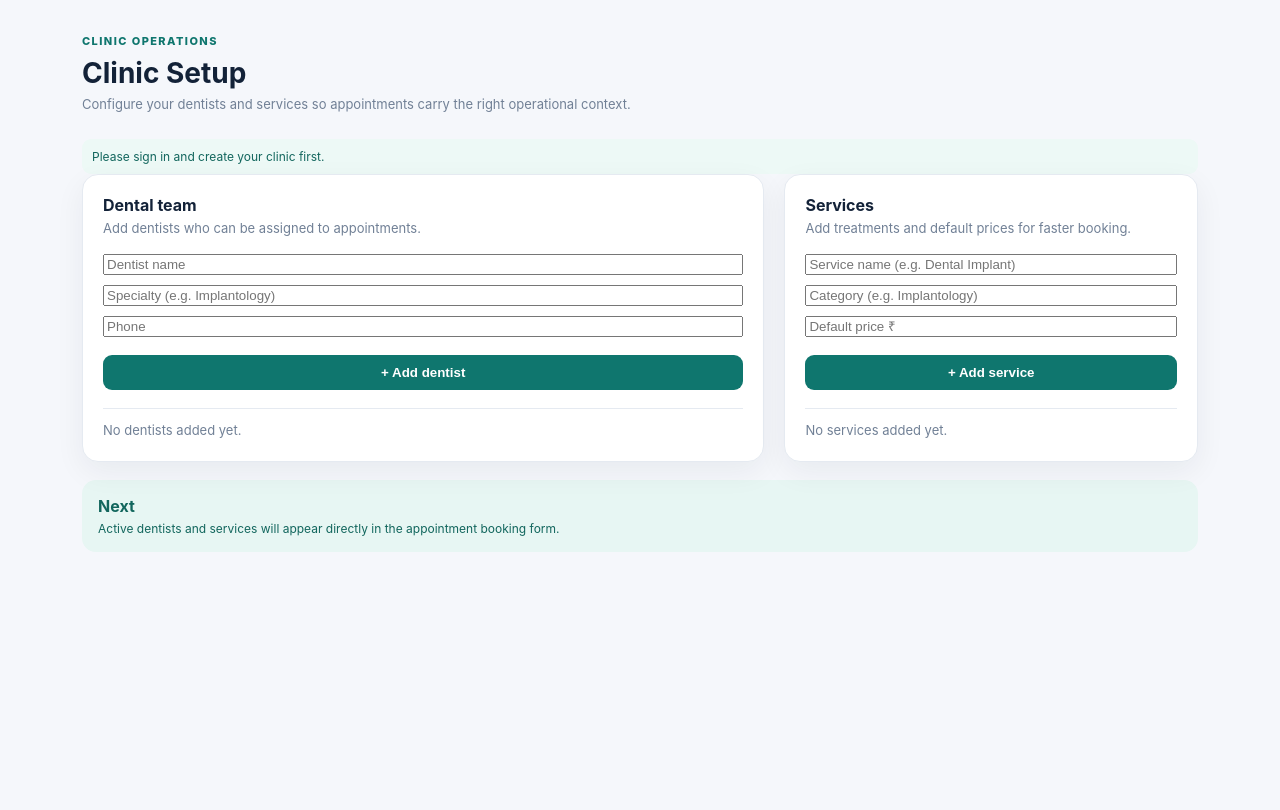
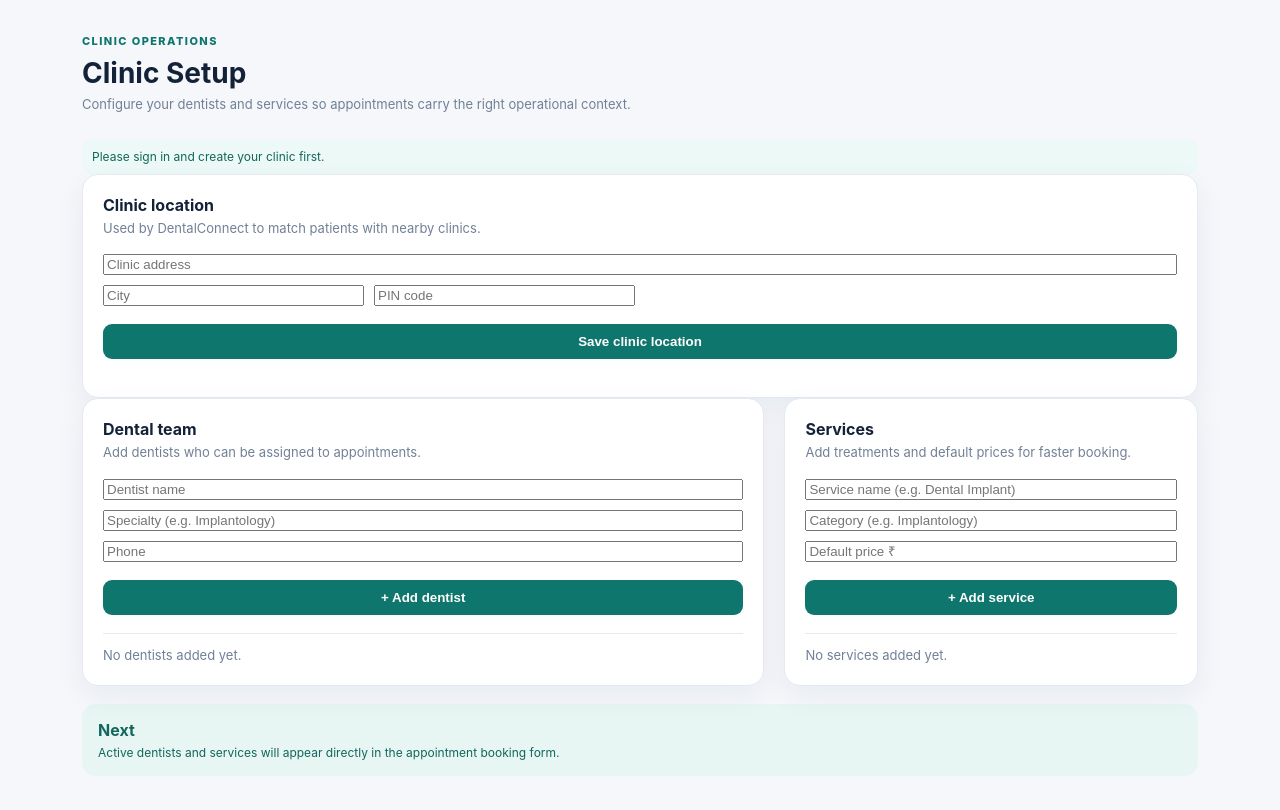
Before and after one commit to Bsuresh70/dentalcare, a Next.js app: page /clinic-setup in a window 1280 px wide. Built offline with nearby package versions, Linux system fonts and the light colour scheme; no server answers.

Commit message:
Add clinic location for patient matching

```diff
--- a/app/clinic-setup/page.tsx
+++ b/app/clinic-setup/page.tsx
@@ -6,6 +6,7 @@ import { getCurrentClinicId } from '../../lib/clinic';
 
 type Dentist={id:string;name:string;specialty:string|null;phone:string|null;active:boolean};
 type Service={id:string;name:string;category:string|null;default_price:number|null;active:boolean};
+type Clinic={id:string;name:string;phone:string|null;address:string|null;city:string|null;pincode:string|null};
 
 export default function ClinicSetup(){
   const [clinicId,setClinicId]=useState<string|null>(null);
@@ -19,23 +20,37 @@ export default function ClinicSetup(){
   const [price,setPrice]=useState('');
   const [status,setStatus]=useState('');
   const [loading,setLoading]=useState(true);
+  const [clinic,setClinic]=useState<Clinic|null>(null);
+  const [location,setLocation]=useState({address:'',city:'',pincode:''});
 
   async function load(){
     if(!supabase){setLoading(false);return;}
     const id=await getCurrentClinicId();
     setClinicId(id);
     if(!id){setStatus('Please sign in and create your clinic first.');setLoading(false);return;}
-    const [{data:d,error:de},{data:s,error:se}]=await Promise.all([
+    const [{data:clinicRow},{data:d,error:de},{data:s,error:se}]=await Promise.all([
+      supabase.from('clinics').select('id,name,phone,address,city,pincode').eq('id',id).single(),
       supabase.from('dentists').select('id,name,specialty,phone,active').eq('clinic_id',id).order('name'),
       supabase.from('services').select('id,name,category,default_price,active').eq('clinic_id',id).order('name')
     ]);
     if(de||se) setStatus((de||se)?.message||'Unable to load clinic setup.');
+    setClinic((clinicRow||null) as Clinic|null);
+    setLocation({address:clinicRow?.address||'',city:clinicRow?.city||'',pincode:clinicRow?.pincode||''});
     setDentists((d||[]) as Dentist[]);
     setServices((s||[]) as Service[]);
     setLoading(false);
   }
 
   useEffect(()=>{load()},[]);
+
+  async function saveLocation(e:FormEvent){
+    e.preventDefault();
+    if(!supabase||!clinicId)return;
+    const {error}=await supabase.from('clinics').update({
+      address:location.address.trim()||null,city:location.city.trim()||null,pincode:location.pincode.trim()||null
+    }).eq('id',clinicId);
+    if(error)setStatus(error.message);else setStatus('Clinic location saved.');
+  }
 
   async function addDentist(e:FormEvent){
     e.preventDefault();
@@ -77,6 +92,18 @@ export default function ClinicSetup(){
     {status&&<div className="toast">{status}</div>}
     {!supabase&&<div className="toast">Configure Supabase environment variables to use clinic setup.</div>}
 
+    <section className="panel">
+      <div className="panelHead"><div><h3>Clinic location</h3><p className="muted">Used by DentalConnect to match patients with nearby clinics.</p></div></div>
+      <form className="stackForm" onSubmit={saveLocation}>
+        <input placeholder="Clinic address" value={location.address} onChange={e=>setLocation({...location,address:e.target.value})}/>
+        <div className="formGrid">
+          <input placeholder="City" value={location.city} onChange={e=>setLocation({...location,city:e.target.value})}/>
+          <input placeholder="PIN code" value={location.pincode} onChange={e=>setLocation({...location,pincode:e.target.value})}/>
+        </div>
+        <button className="primary small" type="submit">Save clinic location</button>
+      </form>
+    </section>
+
     <section className="grid2">
       <div className="panel">
         <div className="panelHead"><div><h3>Dental team</h3><p className="muted">Add dentists who can be assigned to appointments.</p></div></div>
```
